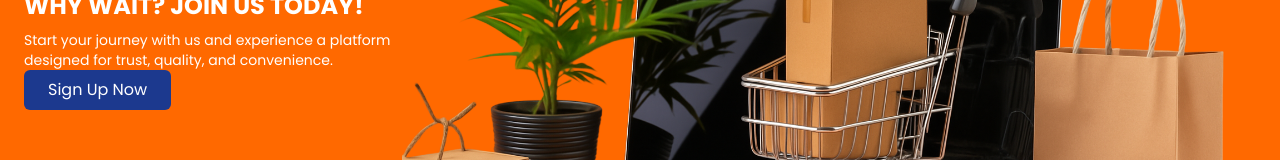
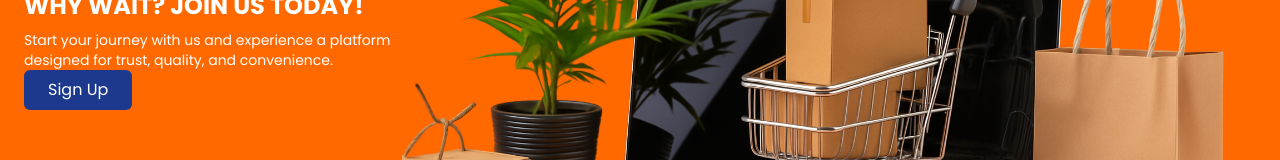
Before and after one commit to softvence-omega/daymoon-frontend, a React (Vite) app: page /contact in a window 1280 px wide. Shown: the part 2370-2530 px from the top of the page. Built offline with nearby package versions, Linux system fonts and the light colour scheme.

Commit message:
sign up page changed

```diff
--- a/src/components/contact/Join.tsx
+++ b/src/components/contact/Join.tsx
@@ -11,7 +11,7 @@ const Join = () => {
           </p>
         </div>
         <button className="bg-blue-900 text-white px-6 py-2 rounded-md hover:bg-blue-950">
-          Sign Up Now
+          Sign Up
         </button>
       </div>
       <div>
```
